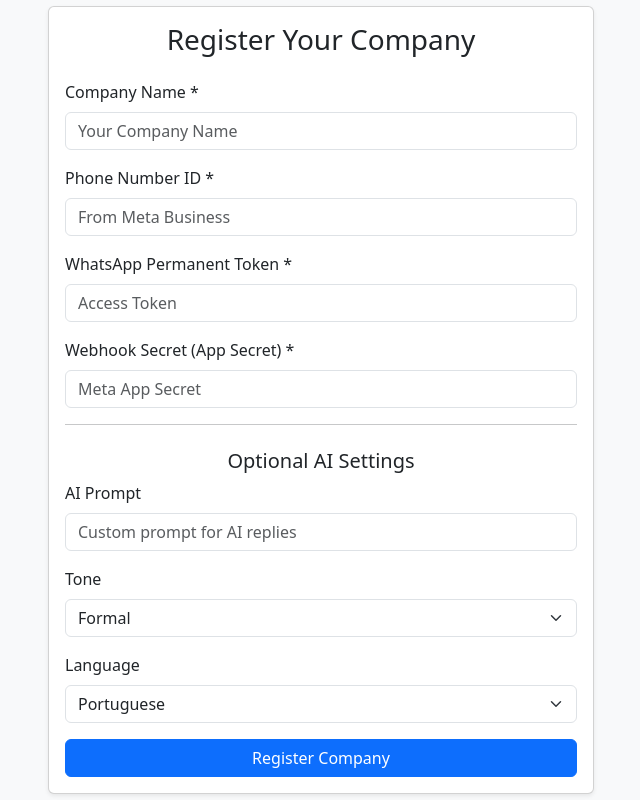
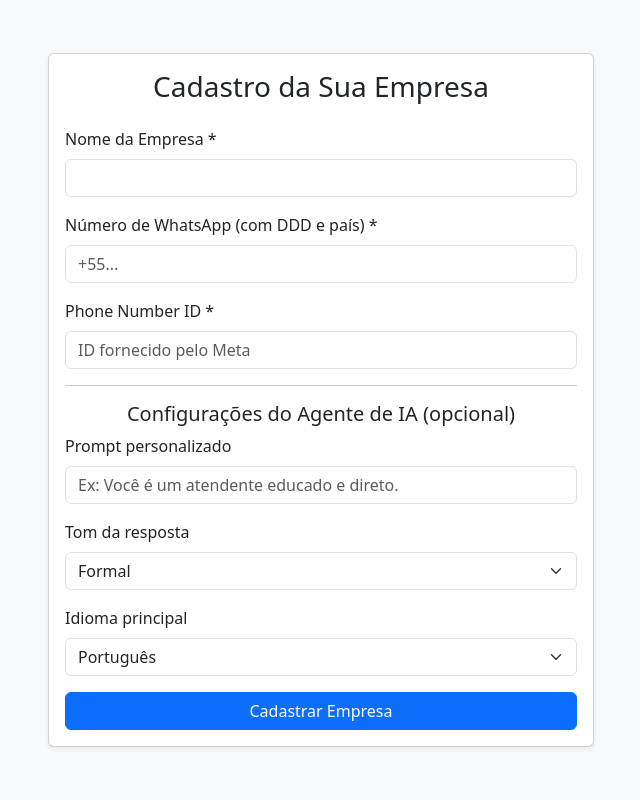
Before and after one commit to icoSalamico/ai_agent, a Python web app: template ai_agent/templates/register_company.html in a window 1280 px wide. Shown: the whole page, without its empty margins (319-959 px from the left). Run offline with Jinja, Linux system fonts and the light colour scheme; the template is opened without the code that fills it, so the values that code supplies are empty.

Commit message:
Update company register form

```diff
--- a/ai_agent/templates/register_company.html
+++ b/ai_agent/templates/register_company.html
@@ -1,8 +1,9 @@
+<!-- templates/register_company.html -->
 <!DOCTYPE html>
-<html lang="en">
+<html lang="pt-BR">
     <head>
         <meta charset="UTF-8">
-        <title>Register Your Company</title>
+        <title>Cadastro de Empresa</title>
         <link href="https://cdn.jsdelivr.net/npm/bootstrap@5.3.2/dist/css/bootstrap.min.css" rel="stylesheet">
     </head>
     <body class="bg-light d-flex align-items-center justify-content-center vh-100">
@@ -11,41 +12,36 @@
                 <div class="col-md-6">
                     <div class="card shadow-sm">
                         <div class="card-body">
-                            <h3 class="card-title mb-4 text-center">Register Your Company</h3>
+                            <h3 class="card-title mb-4 text-center">Cadastro da Sua Empresa</h3>
                             <form action="/register-company" method="post">
+                                <!-- Token oculto para proteger o formulário -->
                                 <input type="hidden" name="key" value="{{ key }}">
 
                                 <div class="mb-3">
-                                    <label for="name" class="form-label">Company Name *</label>
-                                    <input type="text" class="form-control" id="name" name="name" placeholder="Your Company Name" required>
+                                    <label for="name" class="form-label">Nome da Empresa *</label>
+                                    <input type="text" class="form-control" id="name" name="name" required>
+                                </div>
+
+                                <div class="mb-3">
+                                    <label for="display_number" class="form-label">Número de WhatsApp (com DDD e país) *</label>
+                                    <input type="text" class="form-control" id="display_number" name="display_number" placeholder="+55..." required>
                                 </div>
 
                                 <div class="mb-3">
                                     <label for="phone_number_id" class="form-label">Phone Number ID *</label>
-                                    <input type="text" class="form-control" id="phone_number_id" name="phone_number_id" placeholder="From Meta Business" required>
+                                    <input type="text" class="form-control" id="phone_number_id" name="phone_number_id" placeholder="ID fornecido pelo Meta" required>
+                                </div>
+
+                                <hr>
+                                <h5 class="text-center">Configurações do Agente de IA (opcional)</h5>
+
+                                <div class="mb-3">
+                                    <label for="ai_prompt" class="form-label">Prompt personalizado</label>
+                                    <input type="text" class="form-control" id="ai_prompt" name="ai_prompt" placeholder="Ex: Você é um atendente educado e direto.">
                                 </div>
 
                                 <div class="mb-3">
-                                    <label for="whatsapp_token" class="form-label">WhatsApp Permanent Token *</label>
-                                    <input type="text" class="form-control" id="whatsapp_token" name="whatsapp_token" placeholder="Access Token" required>
-                                </div>
-
-                                <div class="mb-3">
-                                    <label for="webhook_secret" class="form-label">Webhook Secret (App Secret) *</label>
-                                    <input type="text" class="form-control" id="webhook_secret" name="webhook_secret" placeholder="Meta App Secret" required>
-                                </div>
-
-                                <hr>
-
-                                <h5 class="text-center mt-4">Optional AI Settings</h5>
-
-                                <div class="mb-3">
-                                    <label for="ai_prompt" class="form-label">AI Prompt</label>
-                                    <input type="text" class="form-control" id="ai_prompt" name="ai_prompt" placeholder="Custom prompt for AI replies">
-                                </div>
-
-                                <div class="mb-3">
-                                    <label for="tone" class="form-label">Tone</label>
+                                    <label for="tone" class="form-label">Tom da resposta</label>
                                     <select class="form-select" id="tone" name="tone">
                                         <option value="Formal" selected>Formal</option>
                                         <option value="Informal">Informal</option>
@@ -53,16 +49,15 @@
                                 </div>
 
                                 <div class="mb-3">
-                                    <label for="language" class="form-label">Language</label>
+                                    <label for="language" class="form-label">Idioma principal</label>
                                     <select class="form-select" id="language" name="language">
-                                        <option value="Portuguese" selected>Portuguese</option>
-                                        <option value="English">English</option>
-                                        <option value="Spanish">Spanish</option>
+                                        <option value="Portuguese" selected>Português</option>
+                                        <option value="English">Inglês</option>
                                     </select>
                                 </div>
 
                                 <div class="d-grid">
-                                    <button type="submit" class="btn btn-primary">Register Company</button>
+                                    <button type="submit" class="btn btn-primary">Cadastrar Empresa</button>
                                 </div>
                             </form>
                         </div>
```
Also changed, not shown: ai_agent/routes/company_register.py (+20 -20 lines).
